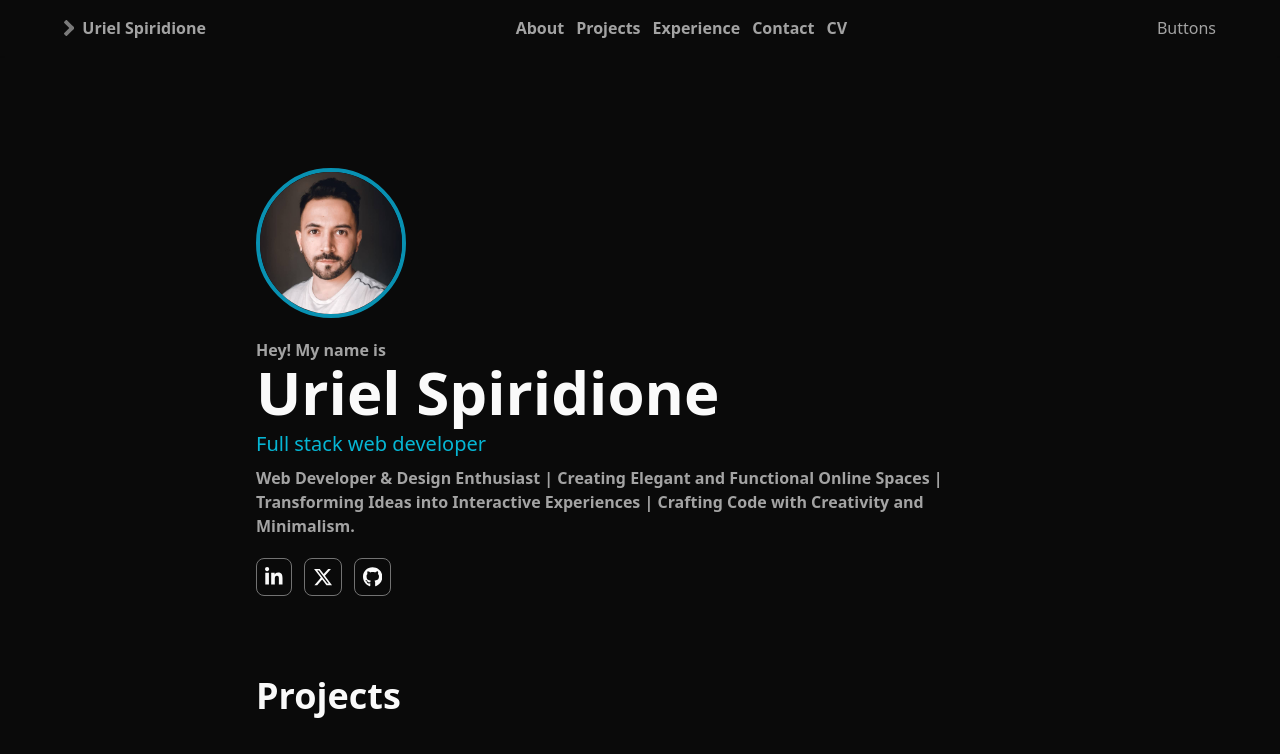
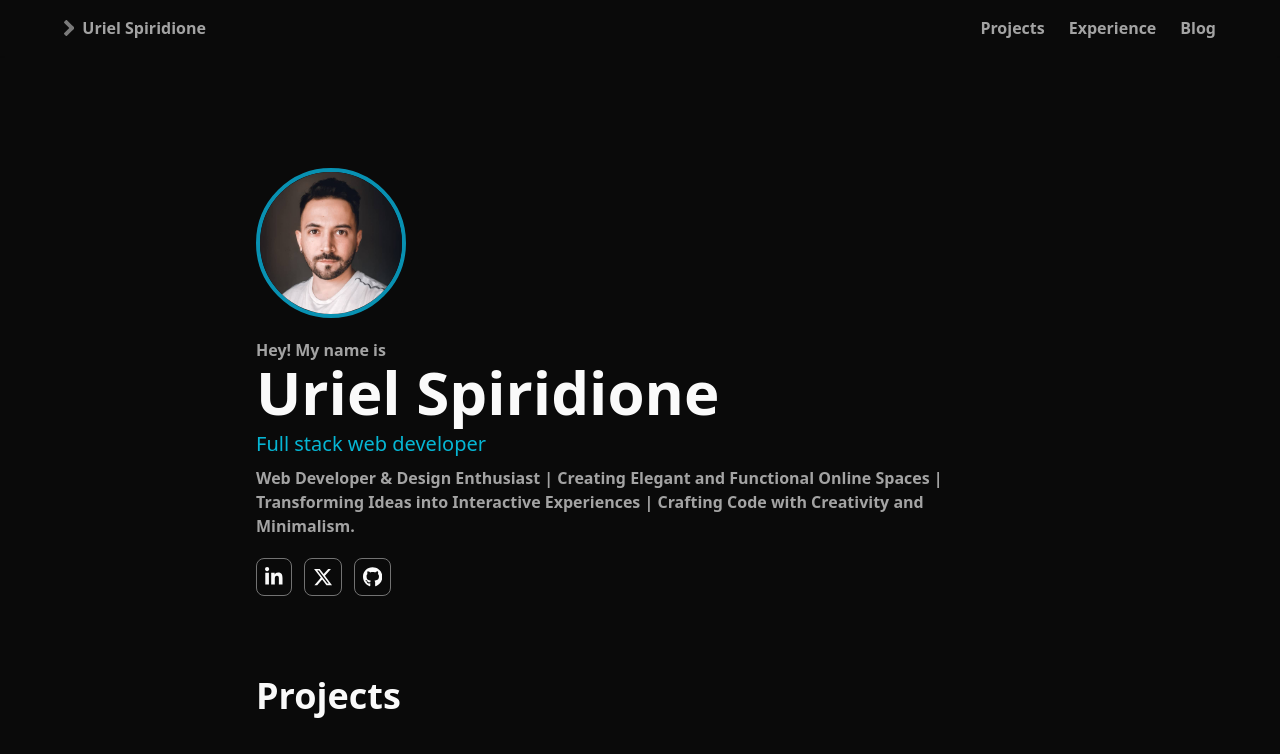
Before and after one commit to Chewbacca-14/portfolio, an Angular app: page / in a window 1280 px wide. Shown: the top 754 px of the page. Built offline with nearby package versions, Linux system fonts and the light colour scheme.

Commit message:
✨ Feat: Navbar internal links

```diff
--- a/src/app/shared/components/navbar/navbar.component.html
+++ b/src/app/shared/components/navbar/navbar.component.html
@@ -6,13 +6,16 @@
     <span class="font-semibold"> Uriel Spiridione </span>
   </section>
   <section class="hidden md:block">
-    <ul class="flex gap-3 font-semibold">
-      <li>About</li>
-      <li>Projects</li>
-      <li>Experience</li>
-      <li>Contact</li>
-      <li>CV</li>
+    <ul class="flex gap-6 font-semibold">
+      <li class="hover:scale-105 transition-all hover:text-cyan-600">
+        <a href="#projects">Projects</a>
+      </li>
+      <li class="hover:scale-105 transition-all hover:text-cyan-600">
+        <a href="#experience">Experience</a>
+      </li>
+      <li class="hover:scale-105 transition-all hover:text-cyan-600">
+        <a href="#blog">Blog</a>
+      </li>
     </ul>
   </section>
-  <section class="hidden md:block">Buttons</section>
 </nav>
```
